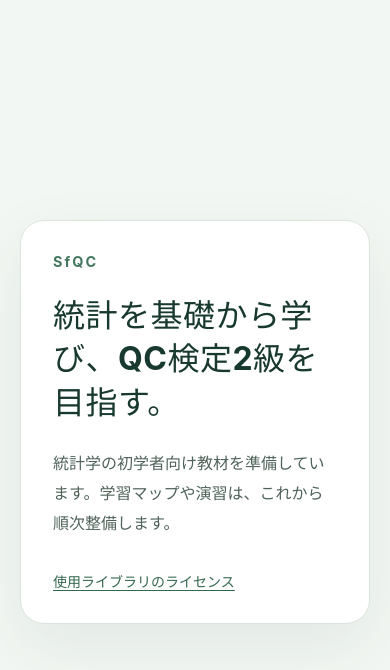
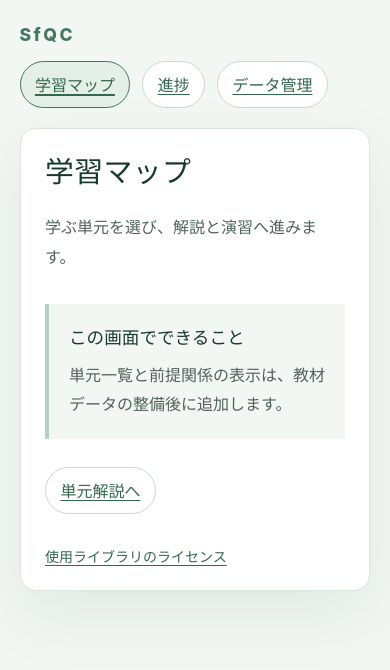
Before and after one commit to painkiller8880888/SfQC, a React (Vite) app: page / in a window 390 px wide. Shown: the top 670 px of the page. Built offline with nearby package versions, Linux system fonts and the light colour scheme.

Commit message:
feat: add six-screen hash navigation skeleton

```diff
--- a/package.json
+++ b/package.json
@@ -5,7 +5,7 @@
   "type": "module",
   "scripts": {
     "dev": "vite",
-    "check": "tsc -b",
+    "check": "tsc -b && node --test scripts/resolve-screen.test.mjs",
     "build": "npm run check && vite build && node scripts/check-build.mjs",
     "preview": "vite preview"
   },
--- /dev/null
+++ b/public/404.html
@@ -0,0 +1,25 @@
+<!doctype html>
+<html lang="ja">
+  <head>
+    <meta charset="UTF-8" />
+    <meta name="viewport" content="width=device-width, initial-scale=1.0" />
+    <meta name="description" content="お探しのページは見つかりません。" />
+    <title>ページが見つかりません | SfQC</title>
+    <style>
+      :root { color: #18392f; background: #f3f7f3; font-family: "Hiragino Kaku Gothic ProN", "Yu Gothic", Meiryo, sans-serif; }
+      body { display: grid; min-height: 100vh; margin: 0; padding: 1.25rem; place-items: center; box-sizing: border-box; }
+      main { width: min(100%, 38rem); padding: clamp(1.5rem, 7vw, 3rem); border: 1px solid #dbe5dc; border-radius: 1.25rem; background: #fff; box-shadow: 0 1.5rem 4rem rgb(26 58 45 / 8%); box-sizing: border-box; }
+      h1 { margin-top: 0; font-size: clamp(1.8rem, 7vw, 2.5rem); line-height: 1.35; overflow-wrap: anywhere; }
+      p { color: #50635a; line-height: 1.8; }
+      a { color: #34684e; text-underline-offset: 0.2em; }
+      a:focus-visible { outline: 3px solid #7ab69b; outline-offset: 4px; }
+    </style>
+  </head>
+  <body>
+    <main>
+      <h1>ページが見つかりません</h1>
+      <p>お探しのページは見つかりません。学習マップから利用できる画面へ移動できます。</p>
+      <a href="/SfQC/#/map">学習マップへ戻る</a>
+    </main>
+  </body>
+</html>
--- a/scripts/check-build.mjs
+++ b/scripts/check-build.mjs
@@ -3,6 +3,10 @@ import { access, readFile } from 'node:fs/promises'
 
 const html = await readFile(new URL('../dist/index.html', import.meta.url), 'utf8')
 assert.match(html, /lang="ja"/, 'production HTML should declare Japanese')
+
+const notFoundHtml = await readFile(new URL('../dist/404.html', import.meta.url), 'utf8')
+assert.match(notFoundHtml, /<html lang="ja">/, '404 page should declare Japanese')
+assert.match(notFoundHtml, /href="\/SfQC\/#\/map"/, '404 page should link back to the learning map')
 
 const assets = [...html.matchAll(/(?:src|href)="(\/SfQC\/assets\/[^"]+)"/g)]
   .map(([, url]) => url)
--- a/src/App.tsx
+++ b/src/App.tsx
@@ -1,17 +1,133 @@
+import { useEffect, useRef, useState } from 'react'
+import { resolveScreen, type ScreenKind } from './resolve-screen.mjs'
+
+const navigation = [
+  { label: '学習マップ', href: '#/map', screen: 'map' },
+  { label: '進捗', href: '#/progress', screen: 'progress' },
+  { label: 'データ管理', href: '#/data', screen: 'data' },
+] as const
+
+const screens: Record<ScreenKind, {
+  title: string
+  description: string
+  placeholder: string
+  links: { label: string; href: string }[]
+}> = {
+  map: {
+    title: '学習マップ',
+    description: '学ぶ単元を選び、解説と演習へ進みます。',
+    placeholder: '単元一覧と前提関係の表示は、教材データの整備後に追加します。',
+    links: [{ label: '単元解説へ', href: '#/lesson' }],
+  },
+  lesson: {
+    title: '単元解説',
+    description: '統計の考え方や計算を、基礎から学ぶ画面です。',
+    placeholder: '解説本文・図・前提知識への復習リンクは準備中です。',
+    links: [
+      { label: '演習へ', href: '#/practice' },
+      { label: '学習マップへ', href: '#/map' },
+    ],
+  },
+  practice: {
+    title: '演習',
+    description: '学んだ内容を問題で確認する画面です。',
+    placeholder: '問題表示、回答入力、同じ問題の再開は準備中です。',
+    links: [{ label: '解答・フィードバックへ', href: '#/feedback' }],
+  },
+  feedback: {
+    title: '解答・フィードバック',
+    description: '解答の根拠を確認し、必要な内容を復習する画面です。',
+    placeholder: '採点結果・誤答理由・復習先の表示と類題の選出は準備中です。',
+    links: [
+      { label: '復習先の単元解説へ', href: '#/lesson' },
+      { label: '再演習へ', href: '#/practice' },
+    ],
+  },
+  progress: {
+    title: '進捗',
+    description: '学習状況を振り返り、次に取り組む内容を選ぶ画面です。',
+    placeholder: '学習状況や復習対象の表示は、学習記録の保存機能とあわせて追加します。',
+    links: [
+      { label: '単元解説・復習先へ', href: '#/lesson' },
+      { label: '演習へ', href: '#/practice' },
+    ],
+  },
+  data: {
+    title: 'データ管理',
+    description: 'ブラウザ内の学習記録を管理する画面です。',
+    placeholder: '学習記録の書き出し・読み込みは準備中です。',
+    links: [{ label: '進捗を見る', href: '#/progress' }],
+  },
+  'not-found': {
+    title: '画面が見つかりません',
+    description: '指定したURLに対応する画面はありません。',
+    placeholder: '学習マップから利用できる画面へ移動できます。',
+    links: [{ label: '学習マップへ戻る', href: '#/map' }],
+  },
+}
+
 function App() {
+  const [screen, setScreen] = useState(() => resolveScreen(window.location.hash))
+  const headingRef = useRef<HTMLHeadingElement>(null)
+  const previousScreenRef = useRef<ScreenKind>(screen)
+  const current = screens[screen]
+
+  useEffect(() => {
+    const updateScreen = () => setScreen(resolveScreen(window.location.hash))
+    window.addEventListener('hashchange', updateScreen)
+    return () => window.removeEventListener('hashchange', updateScreen)
+  }, [])
+
+  useEffect(() => {
+    document.title = `${current.title} | SfQC`
+    if (previousScreenRef.current !== screen) {
+      headingRef.current?.focus()
+      window.scrollTo(0, 0)
+      previousScreenRef.current = screen
+    }
+  }, [current.title, screen])
+
   return (
-    <main className="page">
-      <section className="welcome" aria-labelledby="welcome-title">
-        <p className="brand">SfQC</p>
-        <h1 id="welcome-title">統計を基礎から学び、QC検定2級を目指す。</h1>
-        <p className="description">
-          統計学の初学者向け教材を準備しています。学習マップや演習は、これから順次整備します。
-        </p>
-        <footer className="footer">
-          <a href={`${import.meta.env.BASE_URL}third-party-licenses.txt`}>使用ライブラリのライセンス</a>
-        </footer>
-      </section>
-    </main>
+    <div className="app-shell">
+      <header className="site-header">
+        <a className="site-brand" href="#/map">SfQC</a>
+        <nav className="primary-nav" aria-label="メイン">
+          {navigation.map((item) => (
+            <a
+              key={item.screen}
+              href={item.href}
+              aria-current={screen === item.screen ? 'page' : undefined}
+            >
+              {item.label}
+            </a>
+          ))}
+        </nav>
+      </header>
+
+      <main className="page-content">
+        <article className="screen">
+          <h1 ref={headingRef} tabIndex={-1}>{current.title}</h1>
+          <p className="description">{current.description}</p>
+
+          <section className="placeholder" aria-labelledby="placeholder-title">
+            <h2 id="placeholder-title">この画面でできること</h2>
+            <p>{current.placeholder}</p>
+          </section>
+
+          <nav className="screen-navigation" aria-label="この画面から移動">
+            <ul>
+              {current.links.map((link) => (
+                <li key={link.label}><a href={link.href}>{link.label}</a></li>
+              ))}
+            </ul>
+          </nav>
+
+          <footer className="site-footer">
+            <a href={`${import.meta.env.BASE_URL}third-party-licenses.txt`}>使用ライブラリのライセンス</a>
+          </footer>
+        </article>
+      </main>
+    </div>
   )
 }
 
--- a/src/index.css
+++ b/src/index.css
@@ -13,58 +13,13 @@
 }
 
 body {
-  min-width: 320px;
   min-height: 100vh;
   margin: 0;
 }
 
-#root {
+#root,
+.app-shell {
   min-height: 100vh;
-}
-
-.page {
-  display: grid;
-  min-height: 100vh;
-  padding: clamp(1.25rem, 5vw, 4rem);
-  place-items: center;
-}
-
-.welcome {
-  width: min(100%, 48rem);
-  padding: clamp(2rem, 7vw, 5rem);
-  border: 1px solid #dbe5dc;
-  border-radius: 1.5rem;
-  background: #fff;
-  box-shadow: 0 1.5rem 4rem rgb(26 58 45 / 8%);
-}
-
-.brand {
-  margin: 0 0 1.5rem;
-  color: #43775e;
-  font-size: 0.9rem;
-  font-weight: 700;
-  letter-spacing: 0.14em;
-}
-
-h1 {
-  max-width: 14ch;
-  margin: 0;
-  font-size: clamp(2rem, 6vw, 3.5rem);
-  line-height: 1.35;
-  letter-spacing: 0.015em;
-}
-
-.description {
-  max-width: 38rem;
-  margin: 1.5rem 0 0;
-  color: #50635a;
-  font-size: 1rem;
-  line-height: 1.9;
-}
-
-.footer {
-  margin-top: 2rem;
-  font-size: 0.875rem;
 }
 
 a {
@@ -72,7 +27,130 @@ a {
   text-underline-offset: 0.2em;
 }
 
-a:focus-visible {
+a:focus-visible,
+h1:focus {
   outline: 3px solid #7ab69b;
-  outline-offset: 3px;
+  outline-offset: 4px;
 }
+
+.site-header {
+  display: flex;
+  flex-wrap: wrap;
+  align-items: center;
+  justify-content: space-between;
+  gap: 1rem;
+  width: min(100%, 76rem);
+  margin-inline: auto;
+  padding: 1.5rem clamp(1rem, 5vw, 3rem) 0;
+}
+
+.site-brand {
+  color: #43775e;
+  font-size: 1.1rem;
+  font-weight: 800;
+  letter-spacing: 0.14em;
+  text-decoration: none;
+}
+
+.primary-nav,
+.screen-navigation ul {
+  display: flex;
+  flex-wrap: wrap;
+  gap: 0.75rem;
+  margin: 0;
+  padding: 0;
+  list-style: none;
+}
+
+.primary-nav a,
+.screen-navigation a {
+  display: inline-block;
+  padding: 0.65rem 0.9rem;
+  border: 1px solid #c8d9ce;
+  border-radius: 999px;
+  background: #fff;
+  font-weight: 650;
+}
+
+.primary-nav a[aria-current="page"] {
+  border-color: #43775e;
+  background: #e4efe7;
+  text-decoration-thickness: 2px;
+}
+
+.page-content {
+  display: grid;
+  min-height: calc(100vh - 5rem);
+  padding: clamp(1.25rem, 5vw, 4rem);
+  place-items: start center;
+}
+
+.screen {
+  width: min(100%, 54rem);
+  padding: clamp(1.5rem, 6vw, 3.5rem);
+  border: 1px solid #dbe5dc;
+  border-radius: 1.5rem;
+  background: #fff;
+  box-shadow: 0 1.5rem 4rem rgb(26 58 45 / 8%);
+}
+
+h1 {
+  margin: 0;
+  font-size: clamp(1.8rem, 7vw, 3rem);
+  line-height: 1.35;
+  letter-spacing: 0.015em;
+  overflow-wrap: anywhere;
+}
+
+.description {
+  max-width: 38rem;
+  margin: 1.25rem 0 0;
+  color: #50635a;
+  font-size: 1rem;
+  line-height: 1.9;
+}
+
+.placeholder {
+  margin-top: 2rem;
+  padding: 1.25rem;
+  border-left: 4px solid #b5d1be;
+  background: #f3f7f3;
+}
+
+.placeholder h2 {
+  margin: 0;
+  font-size: 1.1rem;
+}
+
+.placeholder p {
+  margin: 0.75rem 0 0;
+  color: #50635a;
+  line-height: 1.8;
+}
+
+.screen-navigation {
+  margin-top: 1.75rem;
+}
+
+.site-footer {
+  margin-top: 2rem;
+  font-size: 0.875rem;
+}
+
+@media (max-width: 480px) {
+  .site-header {
+    align-items: flex-start;
+  }
+
+  .primary-nav {
+    width: 100%;
+  }
+
+  .page-content {
+    padding-top: 1.25rem;
+  }
+
+  .screen {
+    border-radius: 1rem;
+  }
+}
--- /dev/null
+++ b/src/resolve-screen.mjs
@@ -0,0 +1,13 @@
+const screensByHash = new Map([
+  ['#/map', 'map'],
+  ['#/lesson', 'lesson'],
+  ['#/practice', 'practice'],
+  ['#/feedback', 'feedback'],
+  ['#/progress', 'progress'],
+  ['#/data', 'data'],
+])
+
+export function resolveScreen(hash) {
+  if (hash === '' || hash === '#/') return 'map'
+  return screensByHash.get(hash) ?? 'not-found'
+}
```
Also changed, not shown: src/resolve-screen.d.mts (added), 3 other files (tests, documents, lock files or other folders).
